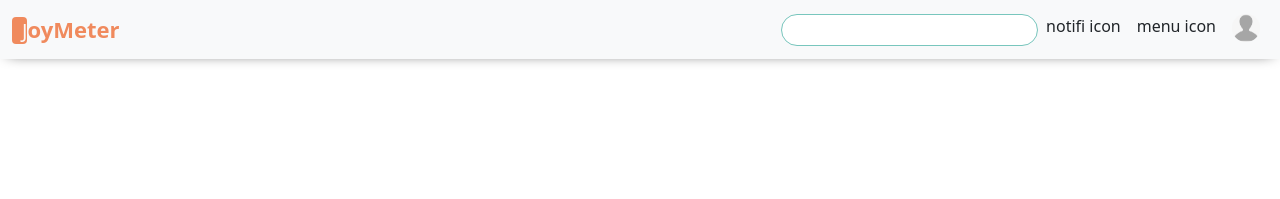
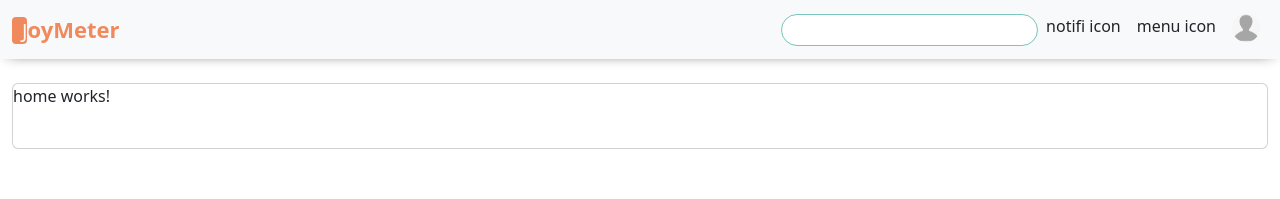
Before and after one commit to praveen1642/task, an Angular app: page / in a window 1280 px wide. Shown: the top 199 px of the page. Built offline with nearby package versions, Linux system fonts and the light colour scheme.

Commit message:
component  created

```diff
--- a/src/app/app-routing.module.ts
+++ b/src/app/app-routing.module.ts
@@ -1,7 +1,13 @@
 import { NgModule } from '@angular/core';
 import { RouterModule, Routes } from '@angular/router';
+import { HomeComponent } from './home/home.component';
+import { BoardComponent } from './board/board.component';
 
-const routes: Routes = [];
+const routes: Routes = [
+  {path:"" , component: HomeComponent },
+  {path:"home" , component: HomeComponent },
+  {path:"board" , component: BoardComponent },
+];
 
 @NgModule({
   imports: [RouterModule.forRoot(routes)],
--- a/src/app/app.component.html
+++ b/src/app/app.component.html
@@ -1,3 +1,10 @@
-
-
 <app-navbar></app-navbar>
+<div class="container-fluid h-100">
+    <div class="row">
+        <div class="col">
+            <div class="card mt-4 h-100">
+            <router-outlet></router-outlet>
+        </div>
+        </div>
+    </div>
+</div>
--- a/src/app/app.module.ts
+++ b/src/app/app.module.ts
@@ -4,11 +4,15 @@ import { BrowserModule } from '@angular/platform-browser';
 import { AppRoutingModule } from './app-routing.module';
 import { AppComponent } from './app.component';
 import { NavbarComponent } from './components/navbar/navbar.component';
+import { HomeComponent } from './home/home.component';
+import { BoardComponent } from './board/board.component';
 
 @NgModule({
   declarations: [
     AppComponent,
-    NavbarComponent
+    NavbarComponent,
+    HomeComponent,
+    BoardComponent
   ],
   imports: [
     BrowserModule,
--- /dev/null
+++ b/src/app/board/board.component.html
@@ -0,0 +1 @@
+<p>board works!</p>
--- /dev/null
+++ b/src/app/home/home.component.html
@@ -0,0 +1 @@
+<p>home works!</p>
```
Also changed, not shown: src/app/board/board.component.ts (added, +10 -0 lines), src/app/home/home.component.ts (added, +10 -0 lines), src/app/board/board.component.scss (added), src/app/home/home.component.scss (added), 2 other files (tests, documents, lock files or other folders).
